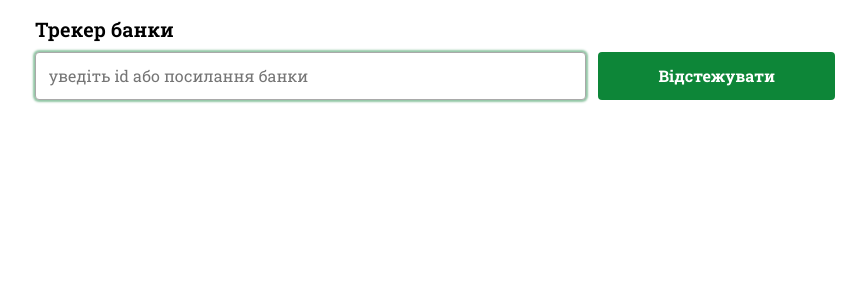
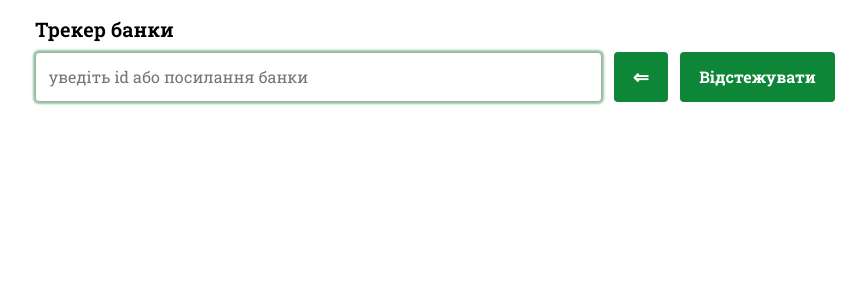
Before and after one commit to SergiiVdovareize/jar-tracker, a React (Create React App) app: page / in a window 1280 px wide. Shown: the top 300 px of the page, without its empty margins (205-1071 px from the left). Built offline with nearby package versions, Linux system fonts and the light colour scheme; no server answers.

Commit message:
paste button

```diff
--- a/src/components/BalanceInput.js
+++ b/src/components/BalanceInput.js
@@ -18,6 +18,17 @@ function BalanceInput({ onSubmit, initialValue = '', loading = false }) {
     onSubmit(inputValue);
   };
 
+  const handlePaste = async () => {
+    try {
+      const text = await navigator.clipboard.readText();
+      console.log(text);
+      setInputValue(text);
+      onSubmit(text);
+    } catch (err) {
+      console.error('Failed to read clipboard contents: ', err);
+    }
+  };
+
   const btnCaption = loading ? 'Завантаження...' : 'Відстежувати';
 
   return (
@@ -33,9 +44,20 @@ function BalanceInput({ onSubmit, initialValue = '', loading = false }) {
           className={styles.input}
           name="jarId"
         />
-        <button type="submit" className={styles.button} disabled={loading}>
-          {btnCaption}
-        </button>
+        <div className={styles.buttonWrapper}>
+          <button
+            type="button"
+            className={`${styles.button} ${styles.pasteButton}`}
+            onClick={handlePaste}
+            disabled={loading}
+            title="Вставити і відстежити"
+          >
+
+          </button>
+          <button type="submit" className={`${styles.button} ${styles.submitButton}`} disabled={loading}>
+            {btnCaption}
+          </button>
+        </div>
       </div>
     </form>
   );
--- a/src/components/BalanceInput.module.css
+++ b/src/components/BalanceInput.module.css
@@ -12,13 +12,22 @@
   box-sizing: border-box;
 }
 
+.buttonWrapper {
+  display: flex;
+  flex-direction: row;
+  gap: 12px;
+}
+
 .input {
   border: 1px solid #a9a9a9;
   padding: 0.8rem;
   border-radius: 4px;
   font-size: 1rem;
-  width: 70%;
+  flex: 1;
+  /* Take remaining space */
   box-sizing: border-box;
+  min-width: 0;
+  /* Prevent overflow */
 }
 
 .input:focus {
@@ -29,13 +38,14 @@
 .button {
   background-color: #0d8638;
   color: white;
-  padding: 0.8rem;
+  padding: 0.8rem 1.2rem;
   border-radius: 4px;
   font-weight: 500;
-  width: 30%;
   border: none;
   font-size: 1rem;
   font-weight: bold;
+  cursor: pointer;
+  white-space: nowrap;
 }
 
 .button:hover {
@@ -44,6 +54,35 @@
 
 .button:disabled {
   background-color: #75847a;
+  cursor: not-allowed;
+}
+
+.pasteButton {
+  /* background-color: #f0f0f0; */
+  /* border: 1px solid #ccc; */
+  /* border-radius: 4px; */
+  /* padding: 0; */
+  /* width: 46px; */
+  /* Rough estimate to make it square with standard line height/padding */
+  height: auto;
+  display: flex;
+  align-items: center;
+  justify-content: center;
+  cursor: pointer;
+  font-size: 1.2rem;
+  flex-shrink: 0;
+}
+
+.pasteButton::before {
+  content: '⇐';
+}
+
+.pasteButton:hover {
+  background-color: #e0e0e0;
+}
+
+.pasteButton:disabled {
+  opacity: 0.6;
   cursor: not-allowed;
 }
 
@@ -56,7 +95,11 @@
     width: 100%;
   }
 
-  .button {
+  .pasteButton::before {
+    content: '⇧';
+  }
+
+  .submitButton {
     width: 100%;
   }
 }
```
